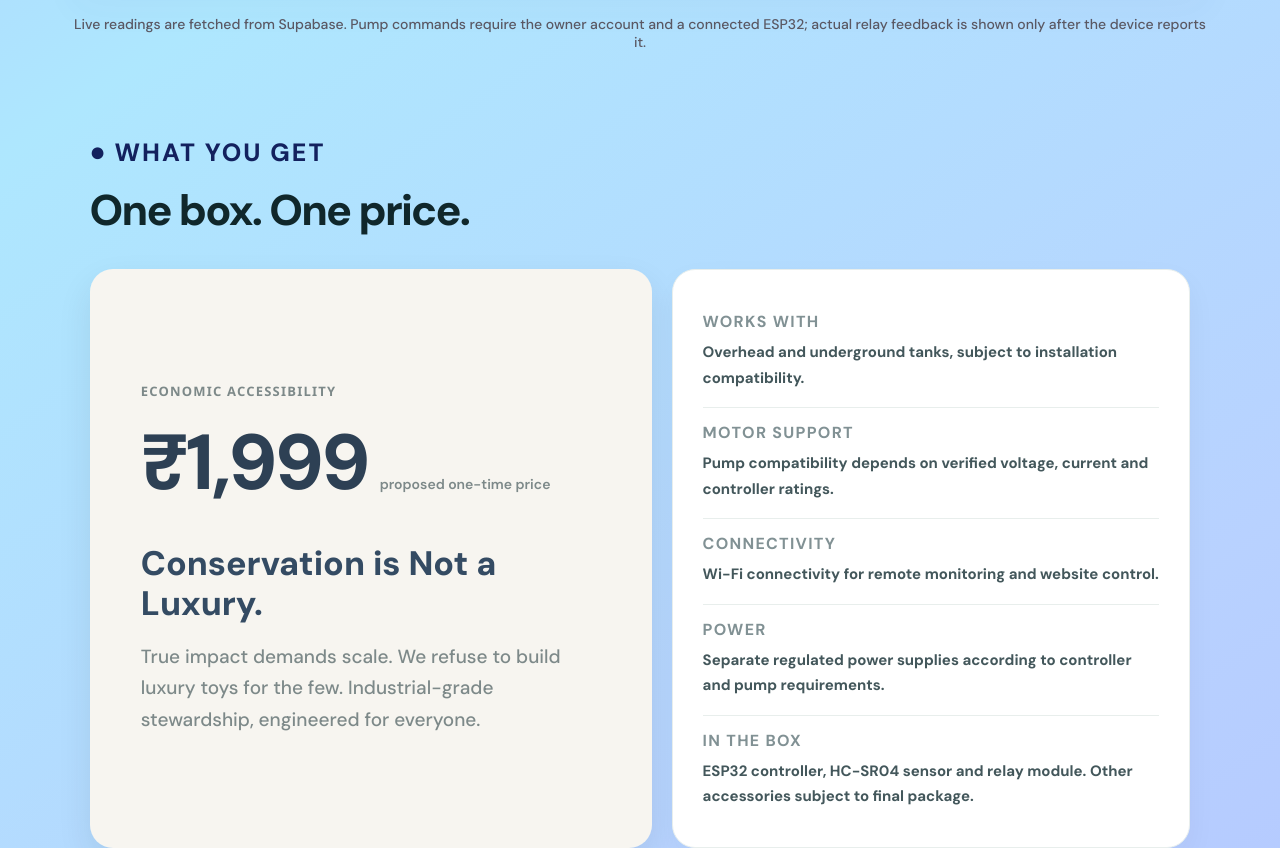
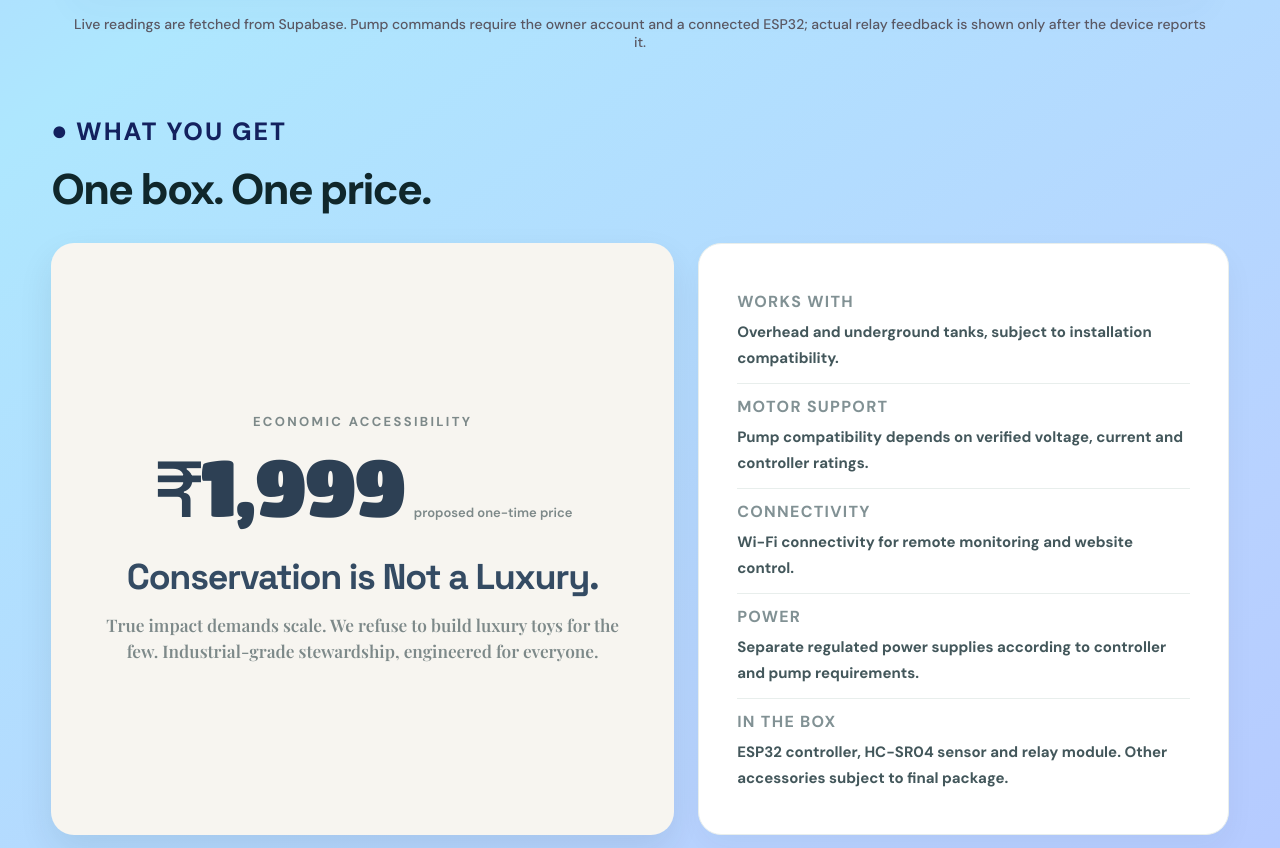
Before and after one commit to InverseDev/cascade, a plain HTML site: page index.html in a window 1280 px wide. Shown: the part 3597-4445 px from the top of the page. Drawn offline with nearby package versions, Linux system fonts and the light colour scheme; no server answers.

Commit message:
Tighten pricing layout and restore true sticky header behavior

```diff
--- a/cascade-responsive.css
+++ b/cascade-responsive.css
@@ -359,3 +359,104 @@ html { scroll-padding-top: 82px; }
     margin-bottom: 30px !important;
   }
 }
+
+
+/* Sticky header: clip horizontal overflow without creating a scroll container */
+html, body {
+  overflow-x: clip !important;
+}
+.site-header {
+  position: sticky !important;
+  top: 0 !important;
+  z-index: 1200 !important;
+  align-self: start;
+}
+
+/* Pricing statement: balanced desktop proportions, compact mobile rhythm */
+.cascade-pricing {
+  padding: clamp(34px, 5vw, 64px) clamp(16px, 4vw, 56px) !important;
+}
+.pricing-container {
+  width: 100%;
+  max-width: 1320px;
+}
+.pricing-heading {
+  margin-bottom: clamp(20px, 2.5vw, 30px);
+}
+.pricing-grid {
+  grid-template-columns: minmax(0, 1.08fr) minmax(0, .92fr) !important;
+  gap: clamp(14px, 2vw, 24px);
+  align-items: stretch;
+}
+.pricing-main-card {
+  min-height: 0;
+  padding: clamp(28px, 3.4vw, 48px);
+  justify-content: center;
+  text-align: center;
+  align-items: center;
+  gap: 0;
+}
+.pricing-product-name {
+  font-family: "DM Sans", sans-serif;
+  font-size: 13px;
+  font-weight: 700;
+  letter-spacing: .18em;
+  color: #7d8989;
+}
+.pricing-value {
+  justify-content: center;
+  margin-top: 16px;
+  gap: 10px;
+}
+.pricing-value h3 {
+  font-family: "Titan One", "Space Grotesk", sans-serif;
+  font-weight: 400;
+  font-size: clamp(56px, 6.2vw, 82px);
+  letter-spacing: -.035em;
+  line-height: 1;
+}
+.pricing-value span {
+  font-family: "DM Sans", sans-serif;
+  font-size: 13px;
+  font-weight: 600;
+}
+.pricing-quote {
+  width: 100%;
+  max-width: 780px;
+  margin: clamp(22px, 2.5vw, 32px) auto 0;
+  text-align: center;
+}
+.pricing-quote h3 {
+  font-family: "Space Grotesk", sans-serif;
+  font-size: clamp(26px, 2.8vw, 38px);
+  font-weight: 700;
+  letter-spacing: -.035em;
+  line-height: 1.12;
+  margin-bottom: 14px;
+}
+.pricing-quote p {
+  max-width: 760px;
+  margin-inline: auto;
+  font-family: "Playfair Display", Georgia, serif;
+  font-size: clamp(16px, 1.35vw, 20px);
+  line-height: 1.55;
+  font-weight: 600;
+}
+.pricing-spec-card {
+  min-height: 0;
+  padding: clamp(22px, 3vw, 38px);
+  display: flex;
+  flex-direction: column;
+  justify-content: center;
+}
+@media (min-width: 1100px) {
+  .pricing-grid { gap: 24px; }
+  .pricing-spec-row { padding-block: 12px; }
+}
+@media (max-width: 760px) {
+  .pricing-grid { grid-template-columns: minmax(0, 1fr) !important; }
+  .pricing-main-card { padding: 30px 22px; }
+  .pricing-quote { margin-top: 24px; }
+  .pricing-quote h3 { font-size: clamp(25px, 7vw, 32px); }
+  .pricing-quote p { font-size: 16px; }
+}
```
